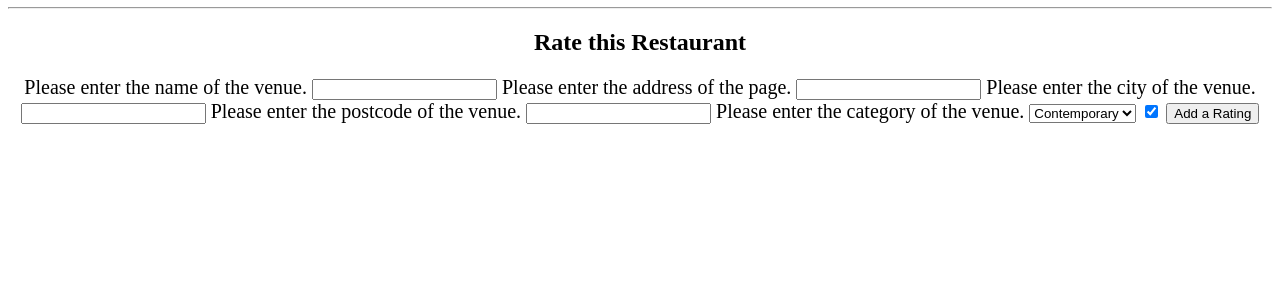
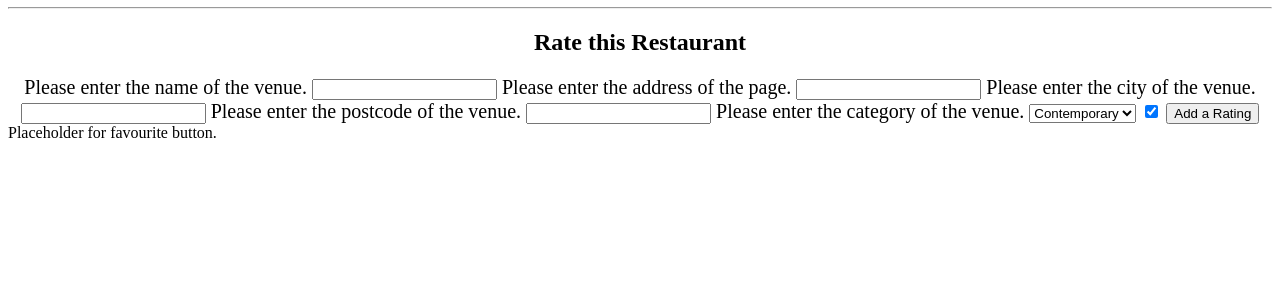
Before and after one commit to AidenSmith04/Rateaurant, a Django app: template templates/Rateaurant/Restaurant.html in a window 1280 px wide. Shown: the part 493-800 px from the top of the page. Run offline with Django 3.2, Linux system fonts and the light colour scheme; the template is opened without the code that fills it: values that come from a table or form of the project are taken from there, others are empty.

Commit message:
Added button placeholder

```diff
--- a/templates/Rateaurant/Restaurant.html
+++ b/templates/Rateaurant/Restaurant.html
@@ -50,4 +50,8 @@
 		</form>
 </div>
 
+<div>
+	Placeholder for favourite button.
+</div>
+
 {% endblock %}
```
